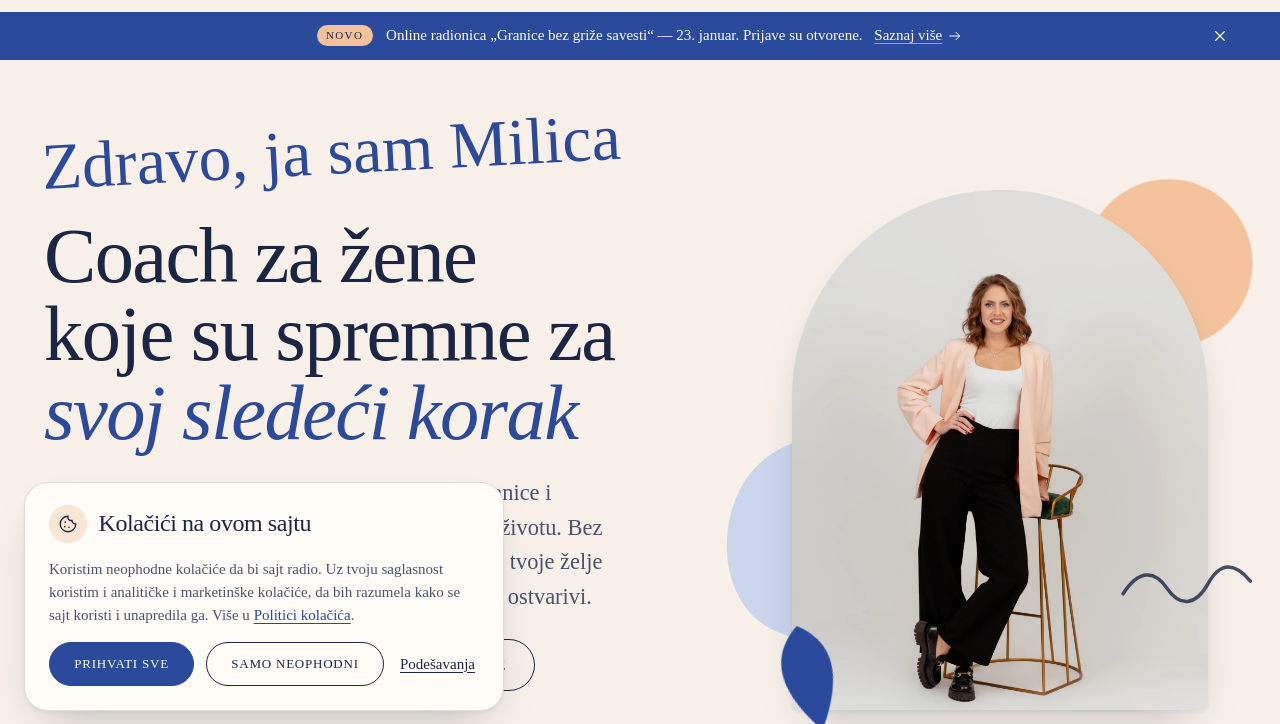
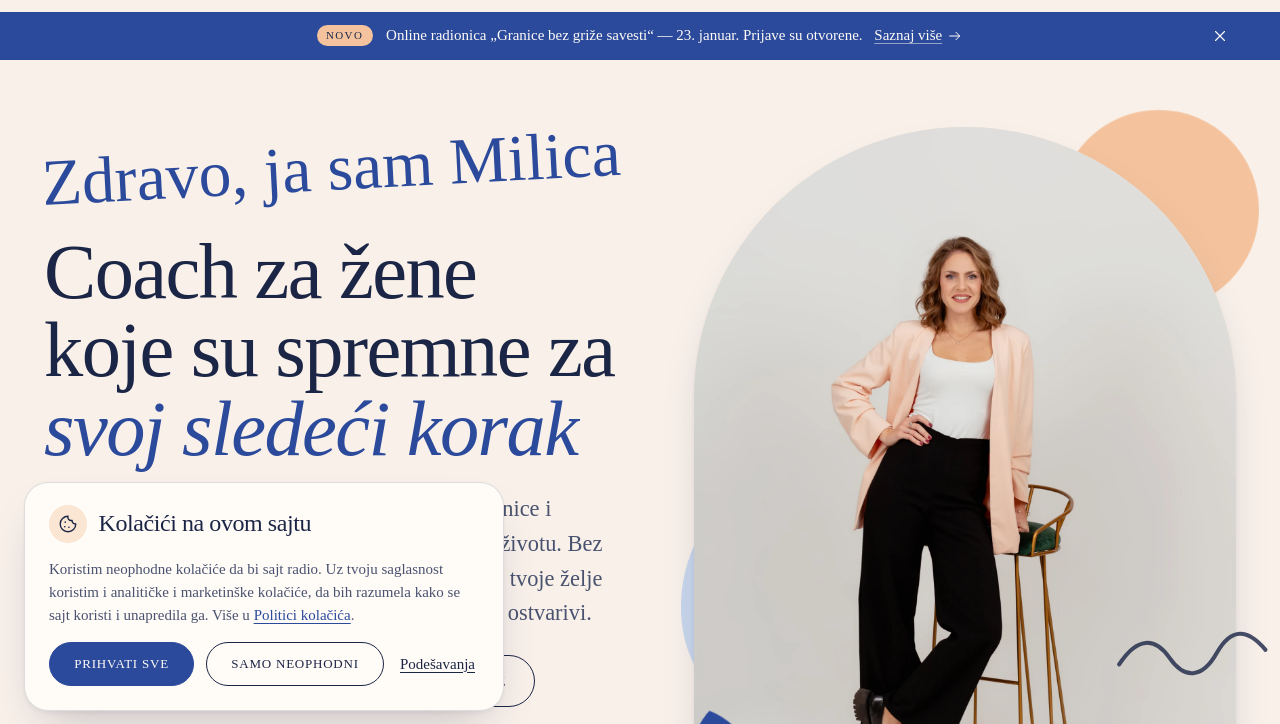
Before and after one commit to zerotoonebros/milica-uzelac-sajt, an Astro site: page / in a window 1280 px wide. Shown: the part 65-789 px from the top of the page. Built offline with nearby package versions, Linux system fonts and the light colour scheme; Astro itself is replaced by a stand-in of ours.

Commit message:
Početna: veći portret na vrhu; podnožje ne širi stranicu na 1024px
- Portret na vrhu početne je do 34rem širok umesto 26rem (oko 30% veći
  na širokom ekranu, visok koliko i tekst pored njega). Ispod 78em
  kolone ostaju kao pre, da naslov ne pređe u četiri reda.
- Podnožje: meni u tri kolone do 72em. Otkad su Programi sakriveni,
  četiri kolone nisu stajale na ekranu od oko 1024px.

Co-Authored-By: Claude Fable 5.2 <noreply@anthropic.com>

```diff
--- a/src/components/Podnozje.astro
+++ b/src/components/Podnozje.astro
@@ -239,9 +239,16 @@ const godina = new Date().getFullYear();
     margin: 0;
     padding: 0;
   }
+  /* Tri kolone do 72em, pa četiri: sa četiri kolone meni na ekranu od oko 1024px ne staje
+     između logotipa i kontakta (stranica je dobijala vodoravno pomeranje). */
   @media (min-width: 60em) {
     .podnozje__nav {
       justify-content: center;
+      grid-template-columns: repeat(3, max-content);
+    }
+  }
+  @media (min-width: 72em) {
+    .podnozje__nav {
       grid-template-columns: repeat(4, max-content);
     }
   }
--- a/src/pages/index.astro
+++ b/src/pages/index.astro
@@ -96,7 +96,7 @@ const shema = [
           odnos="4/5"
           sablon={1}
           prioritet
-          sizes="(min-width: 56em) 36vw, 80vw"
+          sizes="(min-width: 56em) min(34rem, 42vw), 90vw"
         />
         <Oblik vrsta="list" boja="var(--c-plava)" class="hero__oblik hero__oblik--list" />
         <Oblik vrsta="talas" boja="var(--c-teget)" class="hero__oblik hero__oblik--talas" />
@@ -296,12 +296,19 @@ const shema = [
   }
   .hero__unutra {
     display: grid;
-    gap: clamp(3rem, 2rem + 4vw, 5rem);
+    gap: clamp(2.5rem, 1.5rem + 3vw, 4rem);
     align-items: center;
   }
   @media (min-width: 56em) {
     .hero__unutra {
       grid-template-columns: minmax(0, 1.15fr) minmax(0, 0.85fr);
+    }
+  }
+  /* Na širokom ekranu portret dobija skoro polovinu širine. Ispod 78em naslovu treba više mesta:
+     red „koje su spremne za“ je širok oko 526px i u užoj koloni bi se prelomio u četiri reda. */
+  @media (min-width: 78em) {
+    .hero__unutra {
+      grid-template-columns: minmax(0, 1.04fr) minmax(0, 0.96fr);
     }
   }
   .hero__tekst {
@@ -341,10 +348,17 @@ const shema = [
     border-radius: 50%;
     background: var(--c-kajsija-tamna);
   }
+  /* Portret na vrhu početne. Uvećan 27. nov 2026. na želju klijentkinje (bio je najviše 26rem):
+     na širokom ekranu je visok koliko i tekst pored njega (do 34rem širine, oko 30% više nego pre). */
   .hero__slika {
     position: relative;
-    width: min(100%, 26rem);
+    width: min(100%, 30rem);
     margin-inline: auto;
+  }
+  @media (min-width: 56em) {
+    .hero__slika {
+      width: min(100%, 34rem);
+    }
   }
   .hero__slika :global(.foto) {
     position: relative;
@@ -374,6 +388,25 @@ const shema = [
     right: -12%;
     bottom: 10%;
     opacity: 0.8;
+  }
+  /* Uz veći portret oblici manje vire sa strane, da ne zalaze pod tekst i ne seku se o ivicu ekrana */
+  @media (min-width: 56em) {
+    .hero__slika :global(.hero__oblik--sunce) {
+      width: 42%;
+      right: -9%;
+    }
+    .hero__slika :global(.hero__oblik--oblutak) {
+      width: 56%;
+      left: -10%;
+    }
+    .hero__slika :global(.hero__oblik--list) {
+      width: 27%;
+      left: -8%;
+    }
+    .hero__slika :global(.hero__oblik--talas) {
+      width: 30%;
+      right: -7%;
+    }
   }
   @media (prefers-reduced-motion: no-preference) {
     .hero__slika :global(.hero__oblik--sunce) {
```
